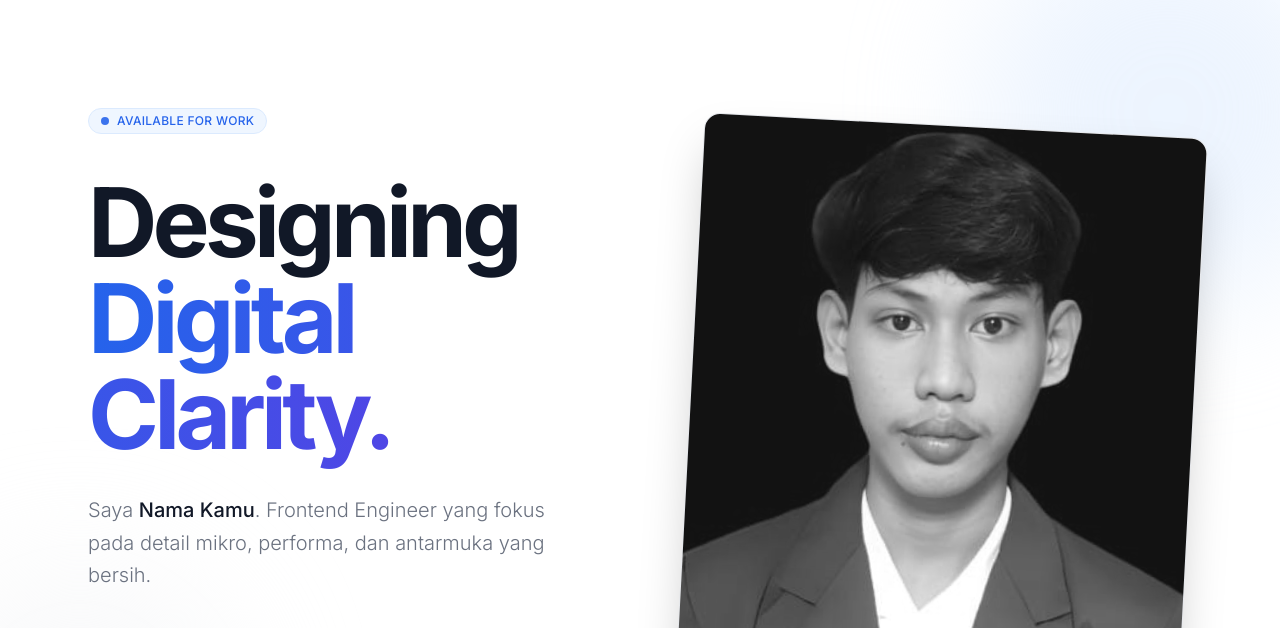
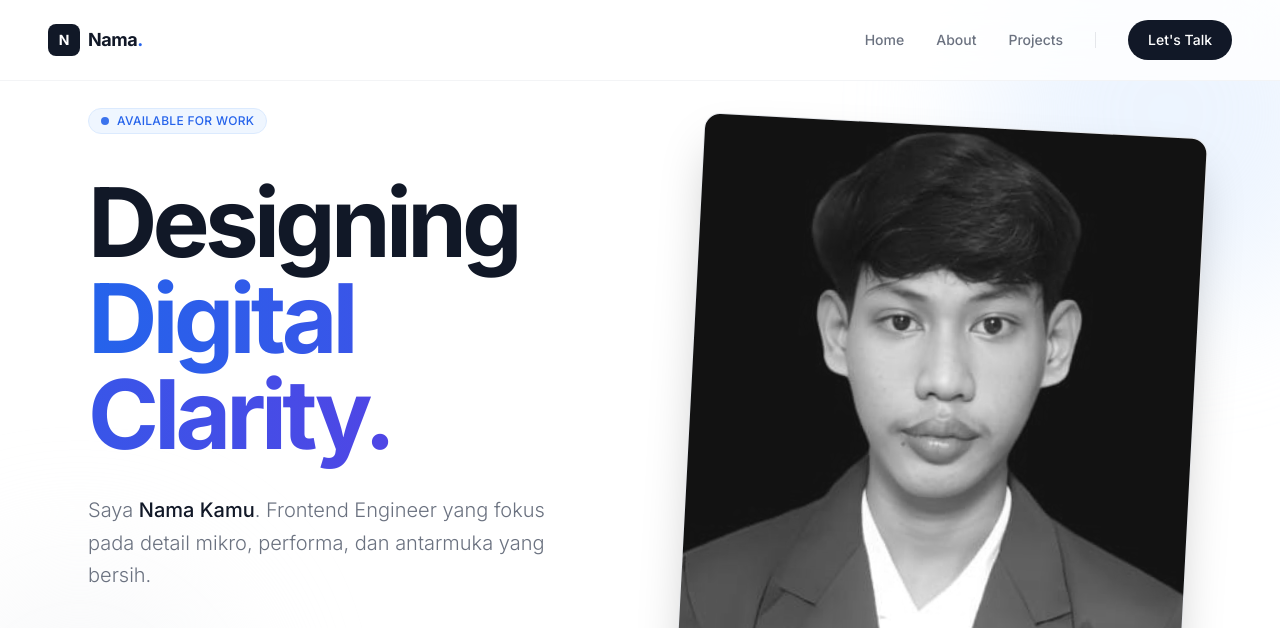
Before and after one commit to Sigiitttt/porto2, a plain HTML site: page index.html in a window 1280 px wide. Shown: the top 628 px of the page. Drawn offline with nearby package versions, Linux system fonts and the light colour scheme.

Commit message:
perbaikan navbar

```diff
--- a/index.html
+++ b/index.html
@@ -34,7 +34,45 @@
 
 <body class="bg-gray-50 text-gray-900 antialiased selection:bg-blue-100 selection:text-blue-700">
 
+   <nav class="fixed w-full top-0 z-50 transition-all duration-300 backdrop-blur-xl bg-white/80 border-b border-gray-100">
+    <div class="max-w-screen-2xl mx-auto px-6 md:px-12 h-20 flex items-center justify-between">
 
+        <a href="#" class="flex items-center gap-2 group">
+            <div class="w-8 h-8 bg-gray-900 rounded-lg flex items-center justify-center text-white group-hover:bg-blue-600 transition-colors duration-300">
+                <span class="font-bold text-sm">N</span>
+            </div>
+            <span class="text-lg font-bold tracking-tight text-gray-900 group-hover:text-blue-600 transition-colors">
+                Nama<span class="text-blue-600">.</span>
+            </span>
+        </a>
+
+        <div class="hidden md:flex items-center space-x-8">
+            <a href="#home" class="text-sm font-medium text-gray-500 hover:text-gray-900 transition-colors">Home</a>
+            <a href="#about" class="text-sm font-medium text-gray-500 hover:text-gray-900 transition-colors">About</a>
+            <a href="#projects" class="text-sm font-medium text-gray-500 hover:text-gray-900 transition-colors">Projects</a>
+
+            <div class="h-4 w-px bg-gray-200"></div>
+
+            <a href="#contact" class="px-5 py-2.5 rounded-full bg-gray-900 text-white text-sm font-medium hover:bg-blue-600 hover:shadow-lg hover:shadow-blue-600/20 hover:-translate-y-0.5 transition-all duration-300">
+                Let's Talk
+            </a>
+        </div>
+
+        <button id="mobile-menu-btn" class="md:hidden p-2 text-gray-600 hover:text-gray-900 hover:bg-gray-100 rounded-lg transition-colors focus:outline-none">
+            <i class="ph ph-list text-2xl"></i>
+        </button>
+    </div>
+
+    <div id="mobile-menu" class="hidden absolute top-full left-0 w-full bg-white border-b border-gray-100 shadow-xl md:hidden flex-col p-6 space-y-4 origin-top animate-fade-in-down">
+        <a href="#home" class="block text-base font-medium text-gray-600 hover:text-blue-600">Home</a>
+        <a href="#about" class="block text-base font-medium text-gray-600 hover:text-blue-600">About</a>
+        <a href="#projects" class="block text-base font-medium text-gray-600 hover:text-blue-600">Projects</a>
+        <hr class="border-gray-100">
+        <a href="#contact" class="block text-center w-full px-5 py-3 rounded-xl bg-blue-600 text-white font-medium hover:bg-blue-700">
+            Let's Talk
+        </a>
+    </div>
+</nav>
 
     <section id="home" class="relative min-h-screen flex items-center pt-20 overflow-hidden bg-white">
         <div
```
